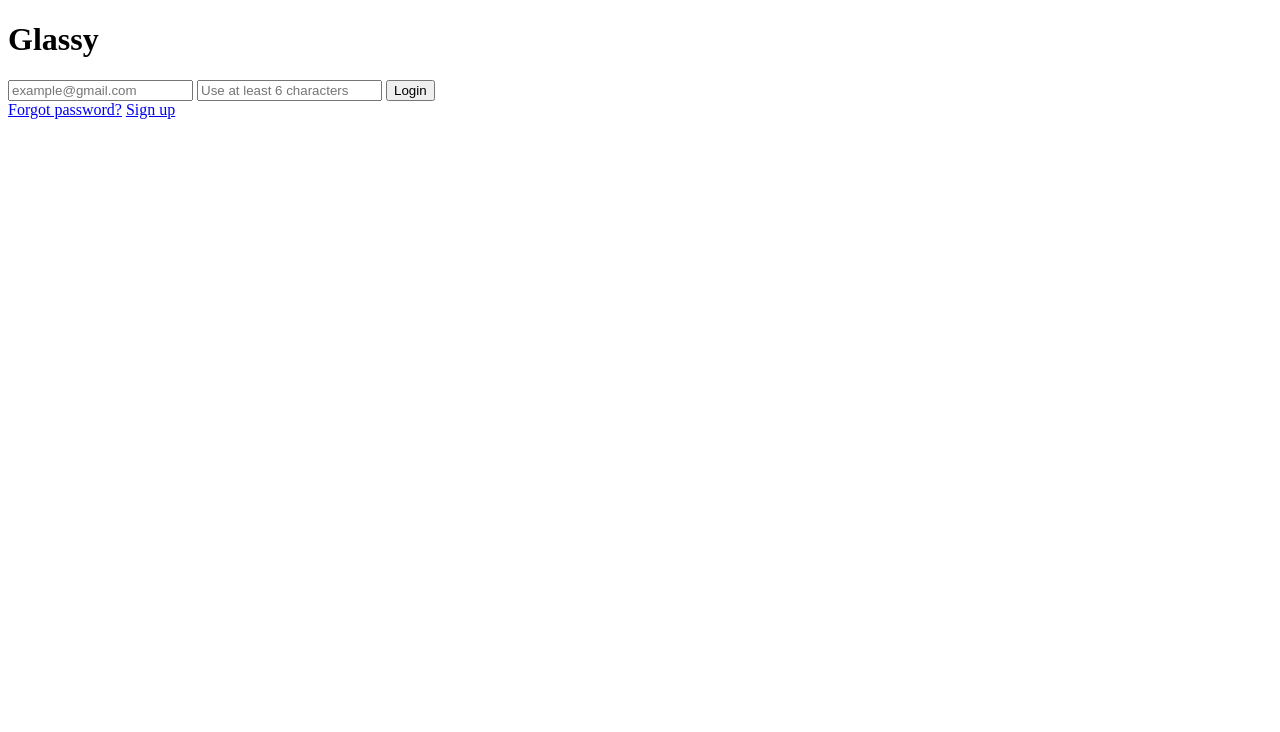
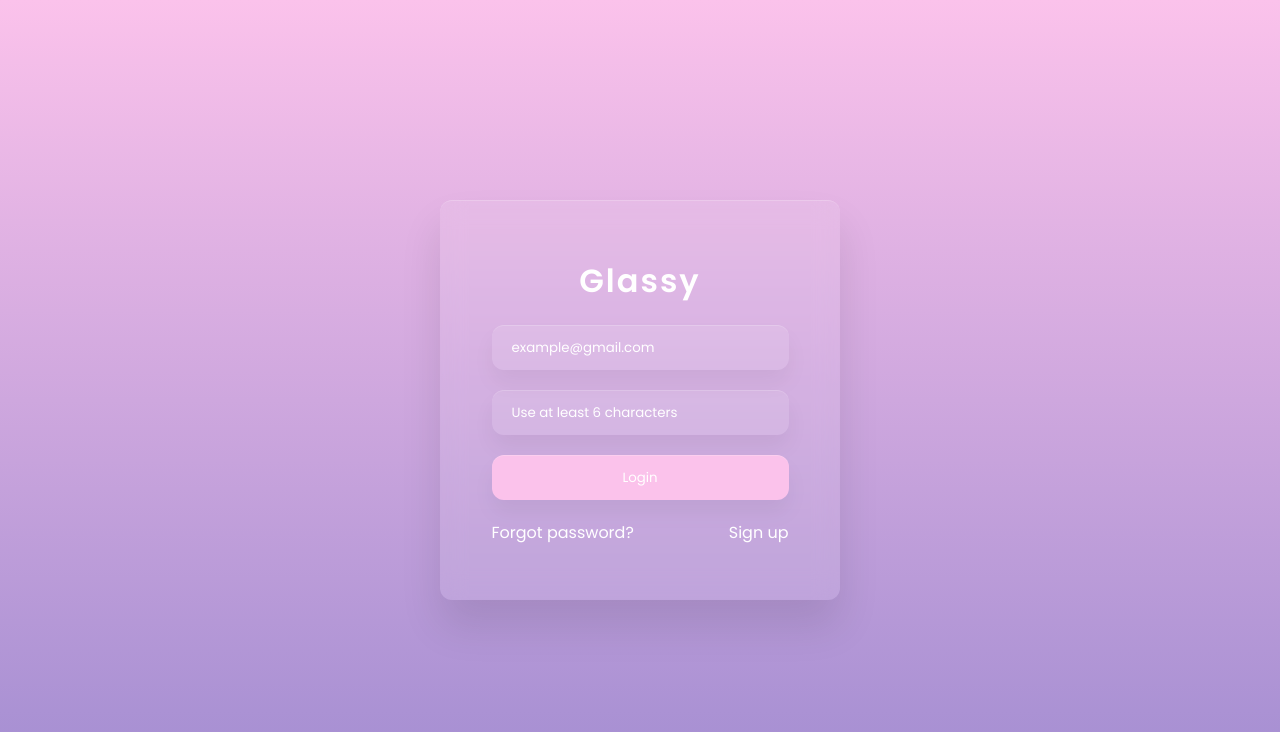
Before and after one commit to ScAziz/glass-form, a plain HTML site: page index.html in a window 1280 px wide. Drawn offline with Linux system fonts and the light colour scheme.

Commit message:
style form

```diff
--- a/index.html
+++ b/index.html
@@ -5,6 +5,9 @@
     <meta charset="UTF-8">
     <meta http-equiv="X-UA-Compatible" content="IE=edge">
     <meta name="viewport" content="width=device-width, initial-scale=1.0">
+    <link rel="preconnect" href="https://fonts.gstatic.com">
+<link href="https://fonts.googleapis.com/css2?family=Poppins:wght@200;400;600&display=swap" rel="stylesheet">
+<link href="styles.css" rel="stylesheet">
     <title>Glassy</title>
 </head>
 
--- a/styles.css
+++ b/styles.css
@@ -1,9 +1,80 @@
-*, *::before, *::after {
+*,
+*::before,
+*::after {
     box-sizing: border-box;
     font-family: 'Poppins', sans-serif;
     font-weight: normal;
 }
 
 body {
-    background-image: linear-gradient(90deg, #c1dfc4 0%, #deecdd 100%);
+    display: grid;
+    height: 100vh;
+    margin: 0;
+    place-items: center;
+    background-image: linear-gradient(to top, #a18cd1 0%, #fbc2eb 100%);
 }
+
+.form-container {
+    position: relative;
+    display: grid;
+    place-content: center;
+    width: 400px;
+    height: 400px;
+    background: rgba(255, 255, 255, 0.1);
+    border-top: 1px solid rgba(255, 255, 255, 0.5);
+    border-top: 1px solid rgba(255, 255, 255, 0.3);
+    border-top: 1px solid rgba(255, 255, 255, 0.3);
+    border-top: 1px solid rgba(255, 255, 255, 0.2);
+    border-radius: 12px;
+    backdrop-filter: blur(12px);
+    box-shadow: 0 26px 42px rgba(0, 0, 0, 0.1);
+}
+
+h1 {
+    color: white;
+    letter-spacing: 2px;
+    margin: 0 auto;
+    font-weight: bold;
+}
+
+input,
+button {
+    display: block;
+    width: 100%;
+    margin: 20px auto;
+    padding: 12px 20px;
+    border: none;
+    background: rgba(255, 255, 255, 0.1);
+    border: none;
+    border-radius: 12px;
+    border-top: 1px solid rgba(255, 255, 255, 0.2);
+    box-shadow: 0 13px 21px rgba(0, 0, 0, 0.05);
+}
+
+input:focus {
+    outline: none;
+}
+
+input::placeholder {
+    color: white;
+}
+
+button {
+    background: #fbc2eb;
+    color: white;
+}
+
+button:hover {
+    background: #12c2e9;
+}
+
+
+.forgot {
+    display: flex;
+    justify-content: space-between;
+}
+
+a {
+    color: white;
+    text-decoration: none;
+}
```
